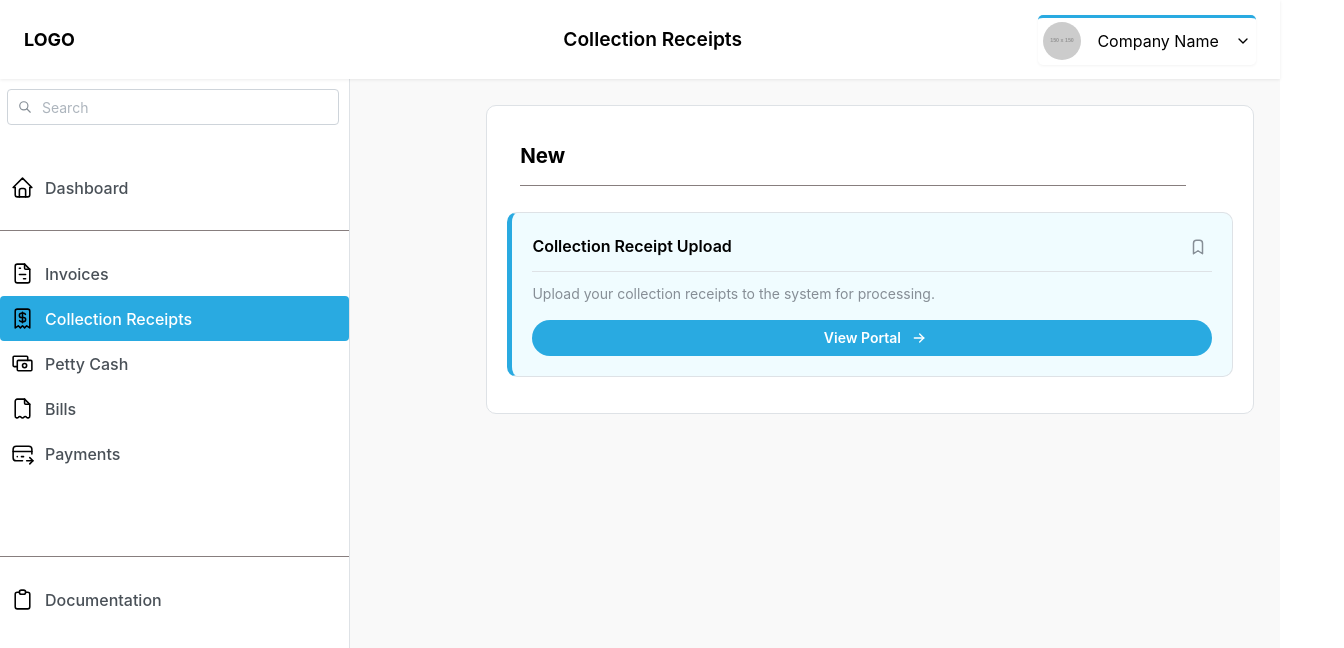
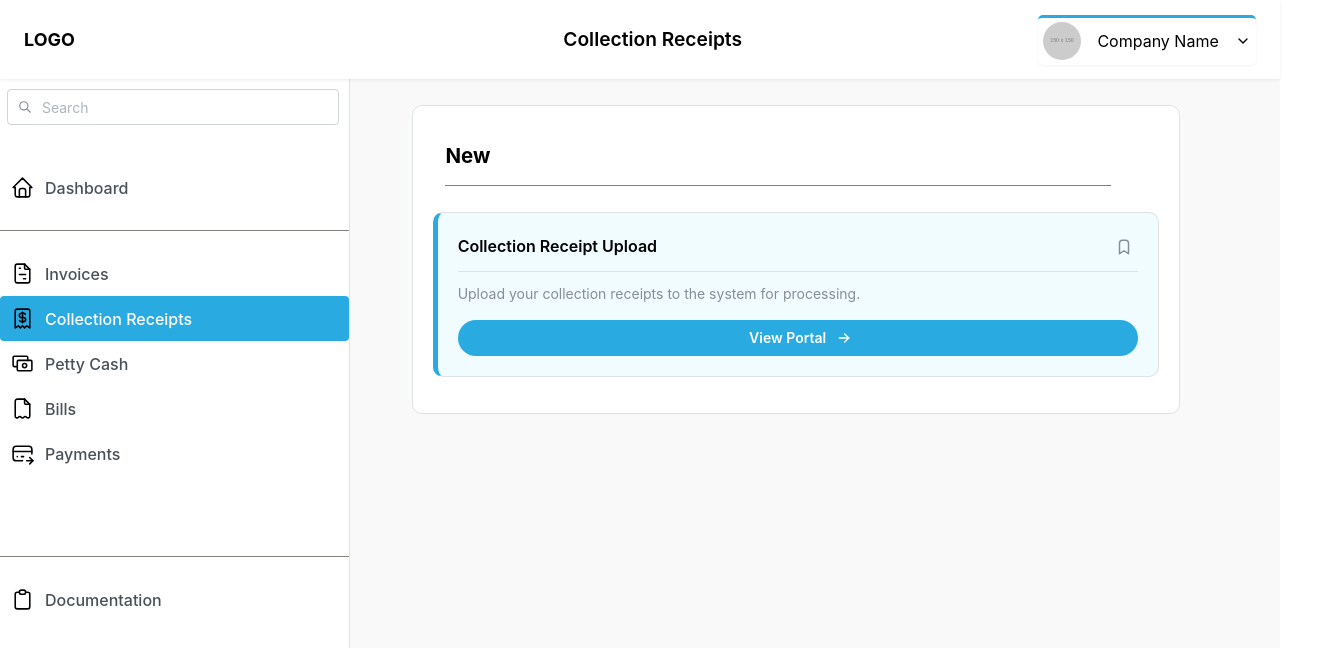
Before and after one commit to CSIhelp/Stewrd_CalamansiPie, a React (Vite) app in the folder client/: page /collectionreceipt in a window 1280 px wide. Shown: the top 648 px of the page, 1344 px wide, since content can reach past the window. Built offline with nearby package versions, Linux system fonts and the light colour scheme.

Commit message:
fixed card allignment

```diff
--- a/client/src/pages/Bills/Bills.css
+++ b/client/src/pages/Bills/Bills.css
@@ -2,16 +2,16 @@
     display: flex;
     flex-direction: row !important;
     width: 90vw;
-
 }
 .BillsCardContainer{
     display: flex;
     flex-direction: column;
-    width: 100vw !important;
-    margin-left: 30vw;
+     width: 70vw !important;
+    margin-left: 26.66vw;
     margin-top: 2vw;
- justify-items: center;
- align-items: center;
+    align-items: center;
+     justify-items: center;
+
 
 }
 
--- a/client/src/pages/CollectionReceipt/CollectionReceipt.css
+++ b/client/src/pages/CollectionReceipt/CollectionReceipt.css
@@ -2,13 +2,12 @@
     display: flex;
     flex-direction: row !important;
     width: 90vw;
-
 }
 .CollectionReceiptCardContainer{
     display: flex;
     flex-direction: column;
-    width: 100vw !important;
-    margin-left: 30vw;
+    width: 70vw !important;
+    margin-left: 26.66vw;
     margin-top: 2vw;
     align-items: center;
      justify-items: center;
--- a/client/src/pages/PettyCash/PettyCash.css
+++ b/client/src/pages/PettyCash/PettyCash.css
@@ -7,8 +7,8 @@
 .PettyCashCardContainer{
     display: flex;
     flex-direction: column;
-    width: 100vw !important;
-    margin-left: 30vw;
+    width: 70vw !important;
+    margin-left: 26.66vw;
     margin-top: 2vw;
  justify-items: center;
  align-items: center;
```
